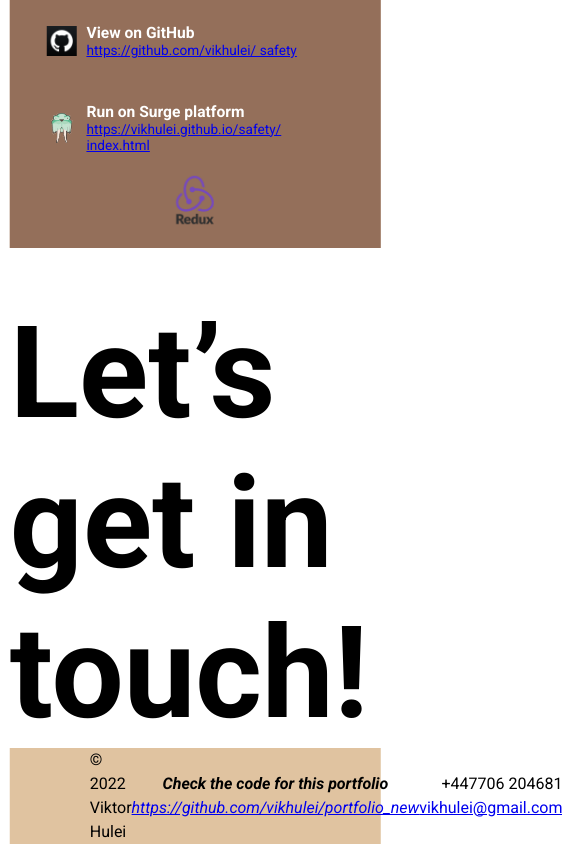
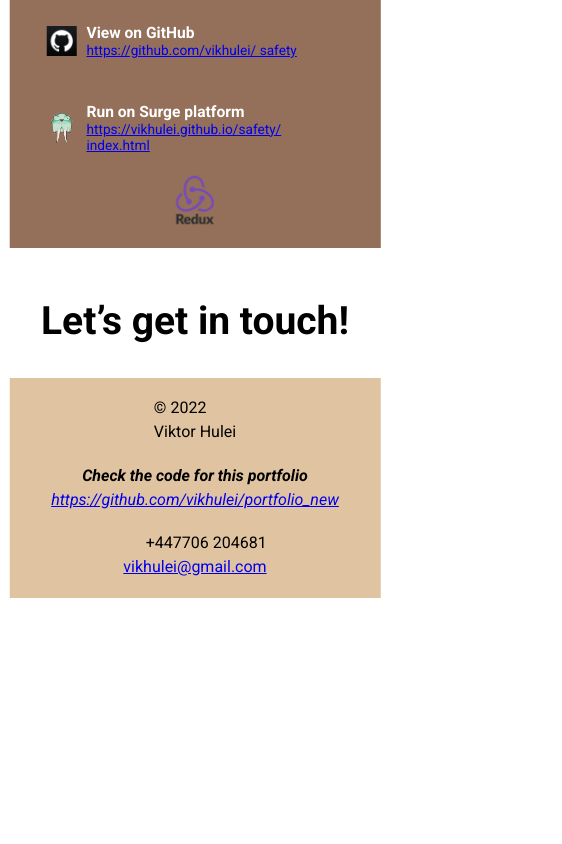
Before and after one commit to vikhulei/portfolio_new, a React (Create React App) app: page / in a window 390 px wide. Shown: the part 5954-6798 px from the top of the page, 562 px wide, since content can reach past the window. After the commit the page ends 6552 px from the top, so only its background shows below. Built offline with nearby package versions, Linux system fonts and the light colour scheme.

Commit message:
mobile contacts draft

```diff
--- a/src/sections/09_contacts/ContactsStyle.js
+++ b/src/sections/09_contacts/ContactsStyle.js
@@ -8,10 +8,13 @@ const {middle} = colors;
 const Wrapper = styled(WrapperStyled) `
     height: 400px;
     justify-content: space-between;
+    @media screen and (max-width: 800px) {
+        height: 300px;
+    }
 `
 
 const LargeHeading = styled(LargeHeadingStyled) `
-    font-size: 8rem;
+    font-size: min(10vw, 8rem);
 `
 
 const Footer = styled.div `
@@ -23,6 +26,11 @@ const Footer = styled.div `
     justify-content: space-between;
     align-items: center;
     line-height: 1.5;
+    @media screen and (max-width: 800px) {
+        flex-direction: column;
+        height: 220px;
+        padding: 5% 80px;
+    }
 `
 
 const CopyrightNameContainer = styled.div `
```
